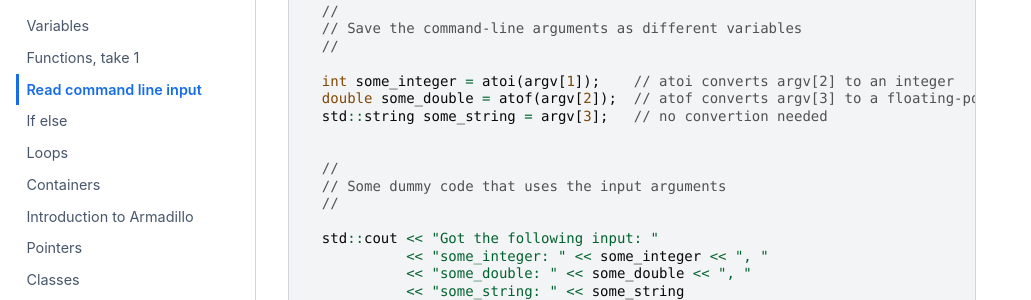
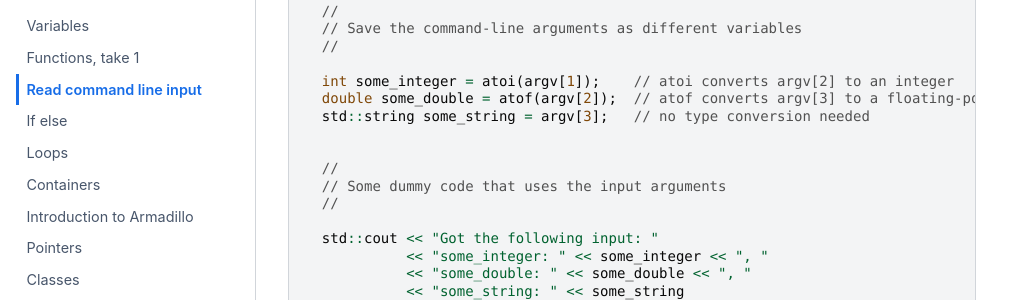
Before and after one commit to anderkve/FYS3150, a Jupyter Book: the page built from book/introduction_to_cpp/read_command_line_input.md, in a window 1280 px wide and 900 px high, scrolled down 1330 px. Shown: the part 152-452 px from the top of the window, without its empty margins (0-1031 px from the left). Built offline with Jupyter Book 1.0.4 settings and Sphinx 7.4.7 and the Sphinx Book theme 1.1.4, drawn with Linux system fonts in a browser that asks for light colours.

Commit message:
Fixed typo

```diff
--- a/book/introduction_to_cpp/read_command_line_input.md
+++ b/book/introduction_to_cpp/read_command_line_input.md
@@ -54,7 +54,7 @@ int main(int argc, char* argv[])
 
   int some_integer = atoi(argv[1]);    // atoi converts argv[2] to an integer
   double some_double = atof(argv[2]);  // atof converts argv[3] to a floating-point number
-  std::string some_string = argv[3];   // no convertion needed
+  std::string some_string = argv[3];   // no type conversion needed
 
 
   //
```
